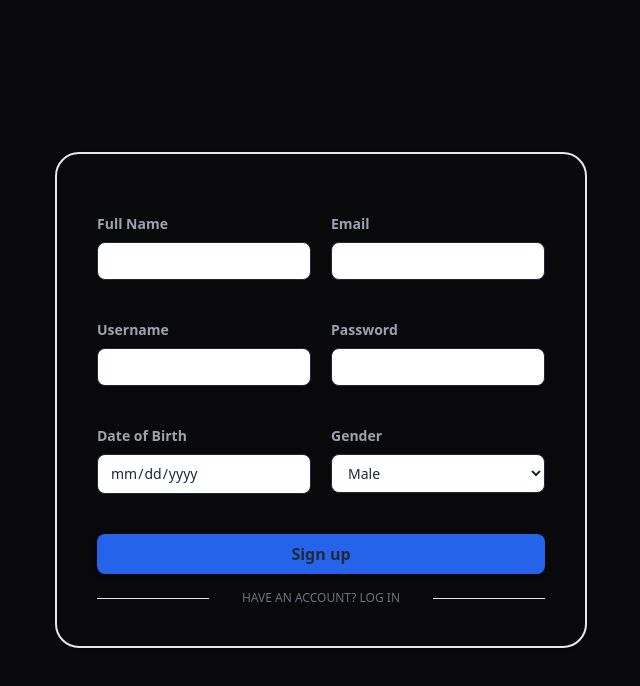
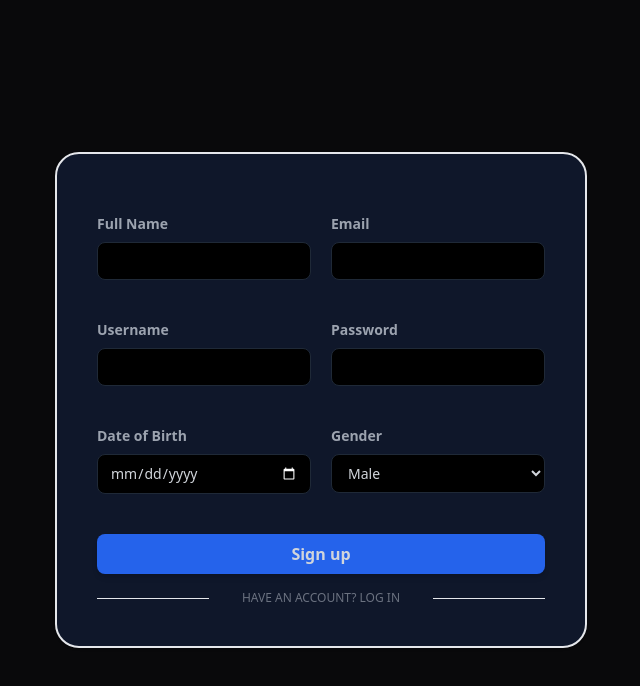
Before and after one commit to Sairoxs123/voyagepro, a React (Vite) app: page /signup in a window 1280 px wide. Shown: the top 686 px of the page, without its empty margins (319-959 px from the left). Built offline with nearby package versions, Linux system fonts and the light colour scheme.

Commit message:
Update SignUp.jsx

```diff
--- a/src/components/authorisation/SignUp.jsx
+++ b/src/components/authorisation/SignUp.jsx
@@ -1,19 +1,17 @@
 import React from 'react'
 
-const SignUp = ({ theme }) => {
+const SignUp = () => {
 
-    const bgColor = theme === 'cupcake' ? 'bg-white' : 'bg-black';
 
-    const textColor = theme === 'cupcake' ? 'text-gray-800' : 'text-gray-600';
 
     return (
-    <div className='flex justify-center items-center h-screen'>
+    <div className='flex justify-center items-center h-screen '>
         <>
             <div className="relative py-3 sm:max-w-xl sm:mx-auto ">
             <div
-            className="relative px-4 py-10 ${bgColor} mx-8 md:mx-0 shadow rounded-3xl sm:p-10 border-2"
+            className="relative px-4 py-10 bg-slate-900 mx-8 md:mx-0 shadow rounded-3xl sm:p-10 border-2"
             >
-            <div className="max-w-md mx-auto ${textColor} ">
+            <div className="max-w-md mx-auto">
                 <div className="mt-5 grid grid-cols-1 sm:grid-cols-2 gap-5">
                 <div>
                     <label
@@ -21,7 +19,7 @@ const SignUp = ({ theme }) => {
                     for="fullname"
                     >Full Name</label>
                     <input
-                    className="border rounded-lg px-3 py-2 mt-1 mb-5 text-sm w-full bg-white border-gray-800 text-gray-800 focus:border-blue-500 focus:ring-2 focus:ring-blue-500"
+                    className="border rounded-lg px-3 py-2 mt-1 mb-5 text-sm w-full bg-black border-gray-800 text-gray-300 focus:border-blue-500 focus:ring-2 focus:ring-blue-500"
                     type="text"
                     id="fullname"
                     />
@@ -32,7 +30,7 @@ const SignUp = ({ theme }) => {
                     for="email"
                     >Email</label>
                     <input
-                    className="border rounded-lg px-3 py-2 mt-1 mb-5 text-sm w-full bg-white border-gray-800 text-gray-800 focus:border-blue-500 focus:ring-2 focus:ring-blue-500"
+                    className="border rounded-lg px-3 py-2 mt-1 mb-5 text-sm w-full bg-black border-gray-800 text-gray-300 focus:border-blue-500 focus:ring-2 focus:ring-blue-500"
                     type="email"
                     id="email"
                     />
@@ -43,7 +41,7 @@ const SignUp = ({ theme }) => {
                     for="username"
                     >Username</label>
                     <input
-                    className="border rounded-lg px-3 py-2 mt-1 mb-5 text-sm w-full bg-white border-gray-800 text-gray-800 focus:border-blue-500 focus:ring-2 focus:ring-blue-500"
+                    className="border rounded-lg px-3 py-2 mt-1 mb-5 text-sm w-full bg-black border-gray-800 text-gray-300 focus:border-blue-500 focus:ring-2 focus:ring-blue-500"
                     type="text"
                     id="username"
                     />
@@ -54,7 +52,7 @@ const SignUp = ({ theme }) => {
                     for="password"
                     >Password</label>
                     <input
-                    className="border rounded-lg px-3 py-2 mt-1 mb-5 text-sm w-full bg-white border-gray-800 text-gray-800 focus:border-blue-500 focus:ring-2 focus:ring-blue-500"
+                    className="border rounded-lg px-3 py-2 mt-1 mb-5 text-sm w-full bg-black border-gray-800 text-gray-300 focus:border-blue-500 focus:ring-2 focus:ring-blue-500"
                     type="password"
                     id="password"
                     />
@@ -67,7 +65,7 @@ const SignUp = ({ theme }) => {
                     for="dob"
                     >Date of Birth</label>
                     <input
-                    className="border rounded-lg px-3 py-2 mt-1 mb-5 text-sm w-full bg-white border-gray-800 text-gray-800 focus:border-blue-500 focus:ring-2 focus:ring-blue-500"
+                    className="border rounded-lg px-3 py-2 mt-1 mb-5 text-sm w-full bg-black border-gray-800 text-gray-300 focus:border-blue-500 focus:ring-2 focus:ring-blue-500"
                     type="date"
                     id="dob"
                     />
@@ -78,7 +76,7 @@ const SignUp = ({ theme }) => {
                     for="gender"
                     >Gender</label>
                     <select
-                    className="border rounded-lg px-3 py-2 mt-1 mb-5 text-sm w-full bg-white border-gray-800 text-gray-800 focus:border-blue-500 focus:ring-2 focus:ring-blue-500"
+                    className="border rounded-lg px-3 py-2 mt-1 mb-5 text-sm w-full bg-black border-gray-800 text-gray-300 focus:border-blue-500 focus:ring-2 focus:ring-blue-500"
                     id="gender"
                     >
                     <option value="male">Male</option>
@@ -91,7 +89,7 @@ const SignUp = ({ theme }) => {
 
                 <div className="mt-5">
                 <button
-                    className="py-2 px-4 bg-blue-600 hover:bg-blue-700 focus:ring-blue-500 focus:ring-offset-blue-200 text-gray-800 w-full transition ease-in duration-200 text-center text-base font-semibold shadow-md focus:outline-none focus:ring-2 focus:ring-offset-2 rounded-lg"
+                    className="py-2 px-4 bg-blue-600 hover:bg-blue-700 focus:ring-blue-500 focus:ring-offset-blue-200 text-gray-300 w-full transition ease-in duration-200 text-center text-base font-semibold shadow-md focus:outline-none focus:ring-2 focus:ring-offset-2 rounded-lg"
                     type="submit"
                 >
                     Sign up
@@ -101,7 +99,7 @@ const SignUp = ({ theme }) => {
                 <span className="w-1/5 border-b dark:border-gray-600 md:w-1/4"></span>
                 <a
                     className="text-xs text-gray-500 uppercase dark:text-gray-400 hover:underline"
-                    href="#"
+                    href="/signin"
                     >have an account? Log in</a>
                 <span className="w-1/5 border-b dark:border-gray-600 md:w-1/4"></span>
                 </div>
```
